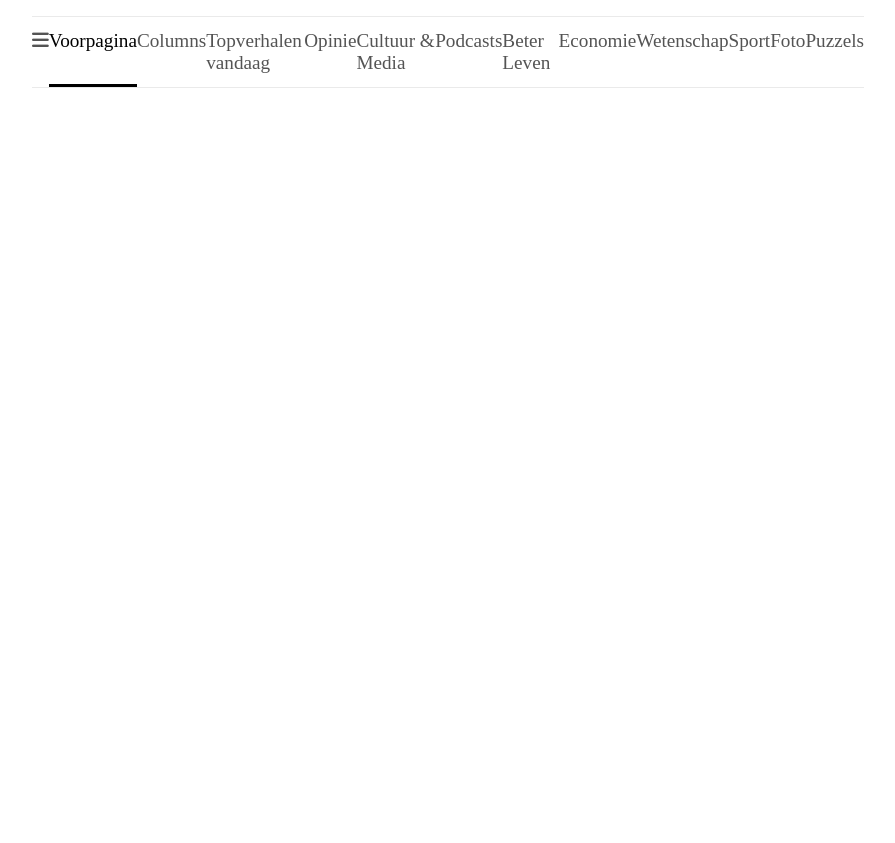
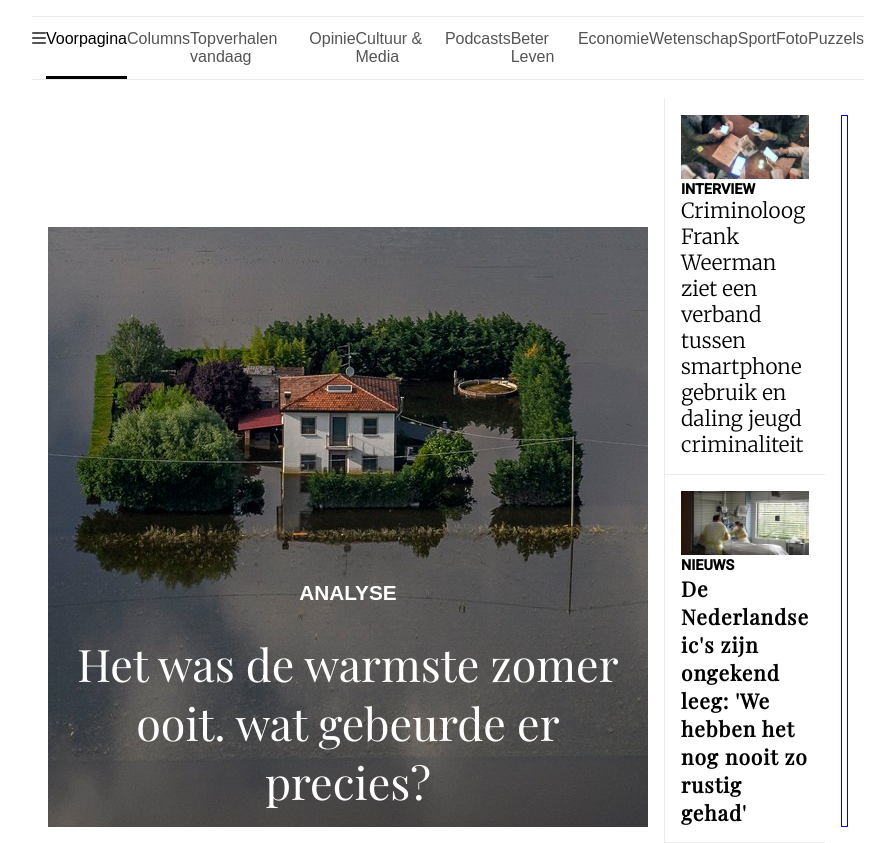
Before and after one commit to BenteKavsek/Nieuwswebsite, a plain HTML site: page index.html in a window 1280 px wide. Shown: the part 126-969 px from the top of the page, without its empty margins (192-1087 px from the left). Before the commit the page ends 800 px from the top, so only its background shows below. Drawn offline with nearby package versions, Linux system fonts and the light colour scheme.

Commit message:
Header af behalve js en main heeft 3 artikelen

```diff
--- a/index.html
+++ b/index.html
@@ -3,6 +3,9 @@
 <head>
     <meta charset="UTF-8">
     <meta name="viewport" content="width=device-width, initial-scale=1.0">
+    <link rel="preconnect" href="https://fonts.googleapis.com">
+    <link rel="preconnect" href="https://fonts.gstatic.com" crossorigin>
+    <link href="https://fonts.googleapis.com/css2?family=Merriweather:wght@300&family=Playfair+Display&family=Roboto:wght@400;500&display=swap" rel="stylesheet">
     <title>Nieuws Website (Volkskrant)</title>
     <link rel="stylesheet" href="style.css">\
     <script src="https://kit.fontawesome.com/81350521ed.js" crossorigin="anonymous"></script>
@@ -47,13 +50,40 @@
                 <li class="nav-option">Puzzels</li>
             </ul>
         </nav>
-
-
     </header>
     <main>
+        <article class="news-articles">
+            <section class="article article-1">
+                <img src="img/nieuws-img-1.jpg" alt="Afbeelding van een huis en tuin omsingeld door water.">
+                <h2>Analyse</h2>
+                <a>Het was de warmste zomer ooit. wat gebeurde er precies?</a>
+            </section>
 
+            <section class="small-articles">
+                <section class="article article-2">
+                    <img src="img/nieuws-img-2.jpg" alt="">
+                    <h2>Interview</h2>
+                    <a>Criminoloog Frank Weerman ziet een verband tussen smartphone gebruik en daling jeugd criminaliteit</a>
+                </section>
+                <section class="article article-3">
+                    <img src="img/nieuws-img-3.jpg" alt="">
+                    <h2>Nieuws</h2>
+                    <a>De Nederlandse ic's zijn ongekend leeg: 'We hebben het nog nooit zo rustig gehad'</a>
+                </section>
+            </section>
+            <section class="sidebar"></section>
+        </article>
     </main>
     <footer>
+        <section class="footer-top">
+
+        </section>
+        <section class="footer-mid">
+
+        </section>
+        <section class="">
+
+        </section>
 
 
     </footer>
--- a/style.css
+++ b/style.css
@@ -2,6 +2,7 @@
     margin: 0;
     padding: 0;
     box-sizing: border-box;
+    font-family: sans-serif;
 }
 
 body{
@@ -90,7 +91,7 @@ body{
     padding: 0.8rem 0;
     list-style: none;
     color: #545454;
-    font-size: 1.2rem;
+    font-size: 1rem;
 }
 
 .nav-option:hover{
@@ -101,3 +102,84 @@ body{
     color: #000;
     border-bottom: 3px solid #000;
 }
+
+/* MAIN */
+
+.news-articles{
+    padding-top: 1.2rem;
+    display: flex;
+}
+
+.article{
+    padding: 1rem;
+}
+
+.article-1{
+    position: relative;
+    display: flex;
+    align-items: end;
+    justify-content: center;
+    border-right: 1px solid #eaeaea;
+}
+
+.article-1 h2, .article-1 a{
+    position: absolute;
+    color: white;
+}
+
+.article-1 h2{
+    font-size: 1.3rem;
+    text-transform: uppercase;
+    bottom: 32%;
+}
+
+.article-1 a{
+    font-size: 2.8rem;
+    font-weight: 300;
+    font-family: 'Playfair Display', serif;
+    padding: 2rem;
+    bottom: 0;
+    text-align: center;
+}
+
+.small-articles{
+    width: 25%;
+}
+
+.small-articles .article img{
+    width: 100%;
+}
+
+.small-articles h2{
+    font-size: 0.9rem;
+    font-weight: 700;
+    text-transform: uppercase;
+    font-family: 'Roboto', sans-serif;
+}
+
+.article-2{
+    border-bottom: 1px solid #eaeaea;
+}
+
+.article-2 a{
+    font-size: 1.3rem;
+    font-weight: 300;
+    font-family: 'Merriweather', serif;
+}
+
+.article-3{
+    border-bottom: 1px solid #eaeaea;
+}
+
+.article-3 a{
+    font-weight: 800;
+    font-family: 'Playfair Display', serif;
+    font-size: 1.3rem;
+    letter-spacing: 1px;
+}
+
+.sidebar{
+    width: 25%;
+    border: 1px solid blue;
+    margin: 1rem;
+}
```
Also changed, not shown: img/nieuws-img-1.jpg (added), img/nieuws-img-2.jpg (added), img/nieuws-img-3.jpg (added).
